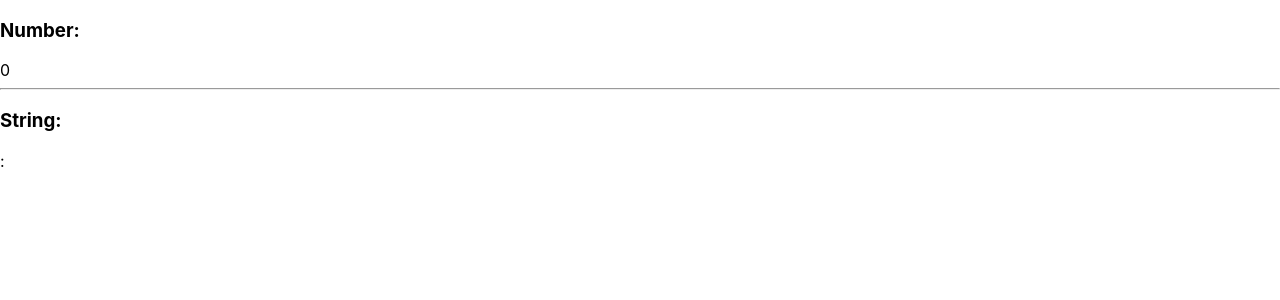
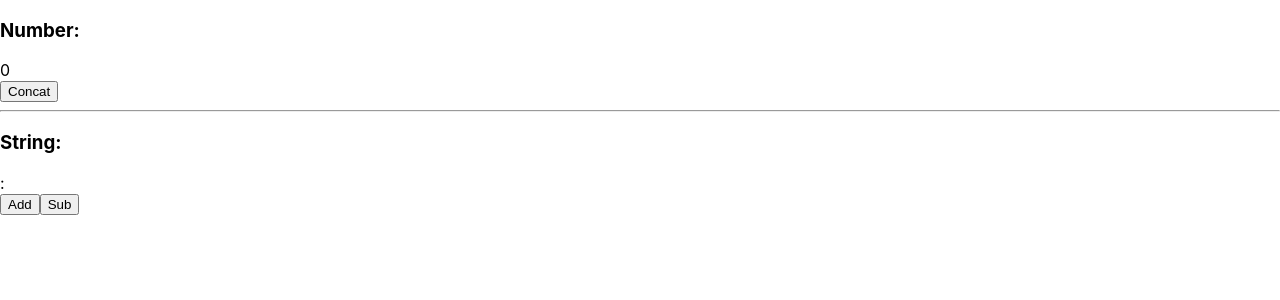
Before and after one commit to Wenqiang-Hu/redux, a React (Create React App) app: page / in a window 1280 px wide. Shown: the top 300 px of the page. Built offline with nearby package versions, Linux system fonts and the light colour scheme.

Commit message:
Add: mapStateToProps,  mapDispatchToProps

```diff
--- a/src/component/number.jsx
+++ b/src/component/number.jsx
@@ -3,12 +3,18 @@ import { connect } from 'react-redux';
 
 class Number extends Component {
     state = {  }
+
+    handleConcat = () => {
+        this.props.concat("w");
+    }
+
     render() {
         return (
             <React.Fragment>
 
                 <h3>Number:</h3>
                 <div>{this.props.number}</div>
+                <button onClick={this.handleConcat}>Concat</button>
             </React.Fragment>
         );
     }
@@ -19,4 +25,13 @@ const mapStateToProps = (state, props) => {
         number: state.number,
     }
 }
-export default connect(mapStateToProps)(Number);
+
+const mapDispatchToProps = {
+    concat: (c) => {
+        return {
+            type: "concat",
+            char: c
+        }
+    }
+}
+export default connect(mapStateToProps, mapDispatchToProps)(Number);
--- a/src/component/string.jsx
+++ b/src/component/string.jsx
@@ -3,11 +3,20 @@ import { connect } from "react-redux";
 
 class String extends Component {
     state = {};
+    handleAdd = () => {
+        return this.props.add(10);
+    }
+
+    handleSub = () => {
+        return this.props.sub(5);
+    }
     render() {
         return (
             <React.Fragment>
                 <h3>String:</h3>
                 <div>{this.props.string}</div>
+                <button onClick={this.handleAdd}>Add</button>
+                <button onClick={this.handleSub}>Sub</button>
             </React.Fragment>
         );
     }
@@ -16,6 +25,16 @@ class String extends Component {
 const mapStateToProps = (state, props) => {
     return {
         string: state.string,
-    }
-}
-export default connect(mapStateToProps)(String);
+    };
+};
+
+const mapDispatchToProps = {
+    add: (x) => {
+        return { type: "add", value: x };
+    },
+    sub: (x) => {
+        return { type: "sub", value: x };
+    },
+};
+
+export default connect(mapStateToProps, mapDispatchToProps)(String);
```
